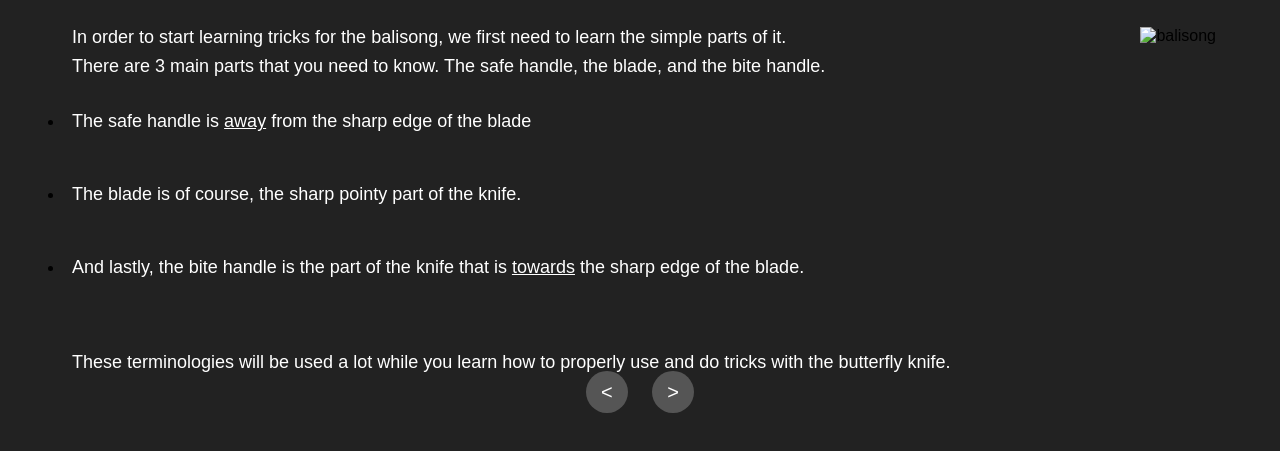
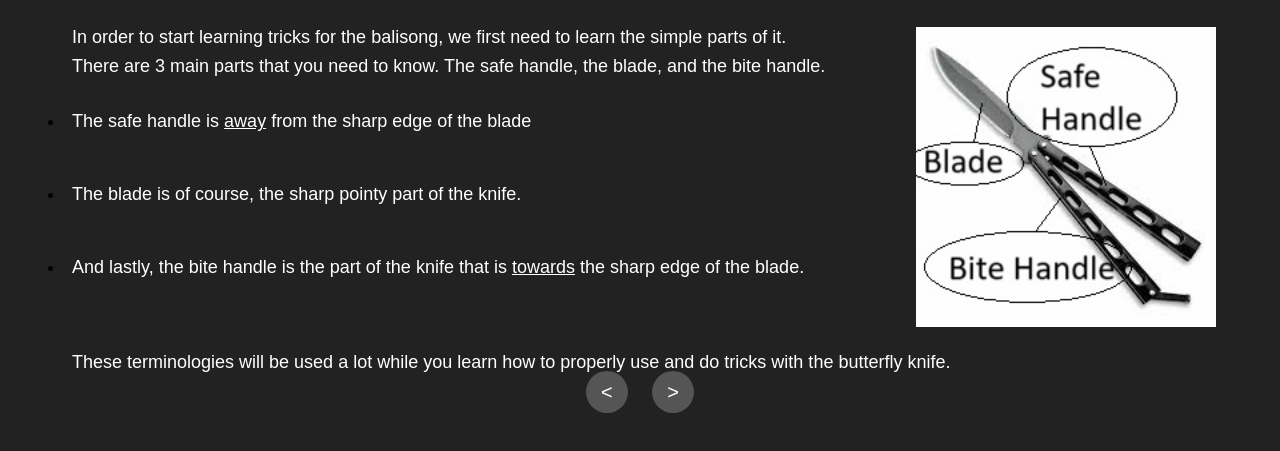
Before and after one commit to nutsfx1/nutsfx1.github.io, a plain HTML site: page testuh.html in a window 1280 px wide. Shown: the part 521-972 px from the top of the page. Drawn offline with Linux system fonts and the light colour scheme.

Commit message:
Added Picture

```diff
--- a/testuh.html
+++ b/testuh.html
@@ -238,7 +238,7 @@ section {
         <div id="content1" class="content visible">
 		<h2 style="font-size:40px;">Butterfly Knife</h2>
 		<div style="text-align: left">
-		<img src="parts.jpg" alt="balisong" style="float:right; height: 300px; width: auto;">
+		<img src="picture/parts.jpg" alt="balisong" style="float:right; height: 300px; width: auto;">
 		<p>In order to start learning tricks for the balisong, we first need to learn the simple parts of it.</p>
 		<p>There are 3 main parts that you need to know. The safe handle, the blade, and the bite handle.</p>
 		<ul>
```
Also changed, not shown: picture/parts.jpg (added).
